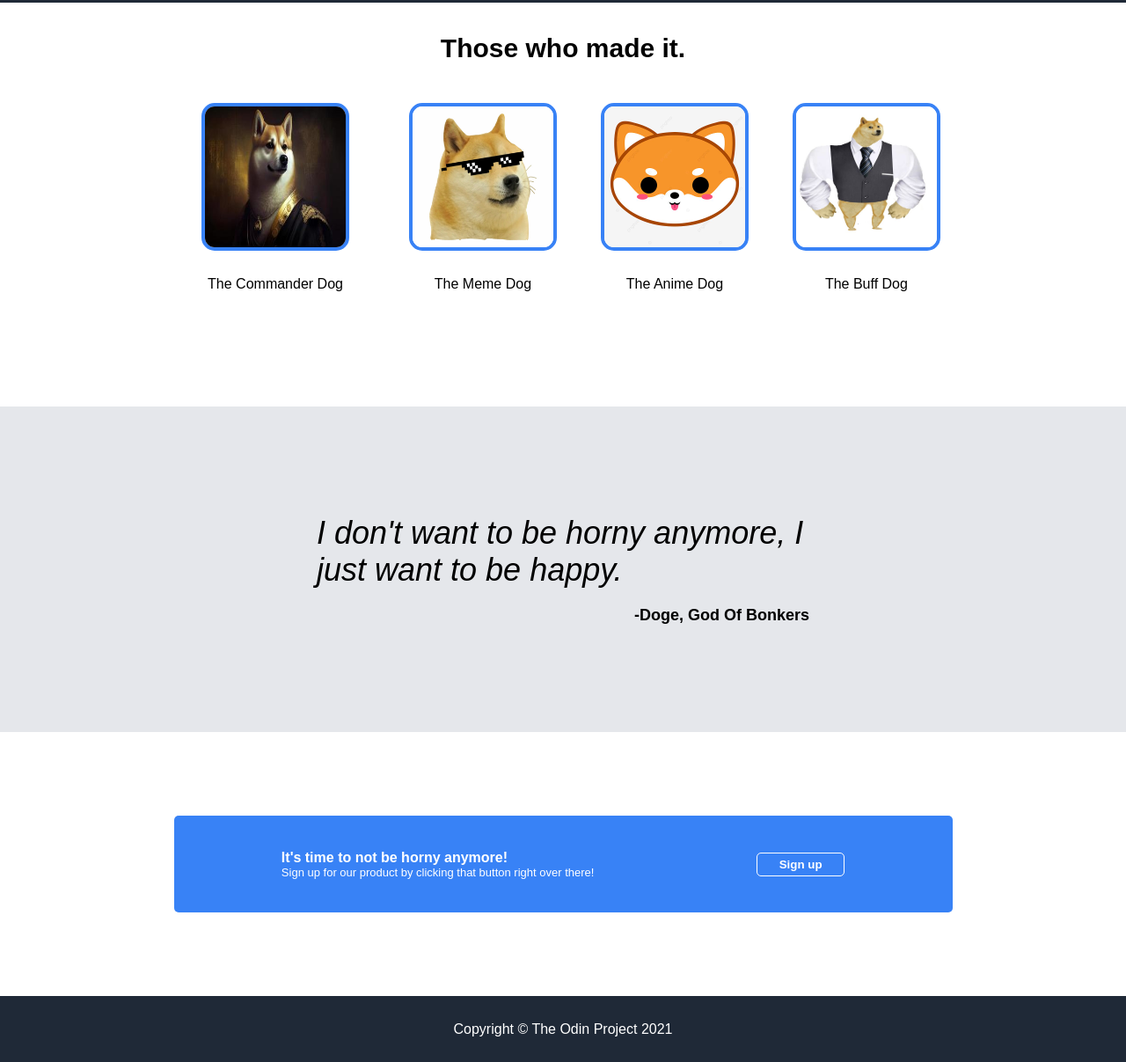
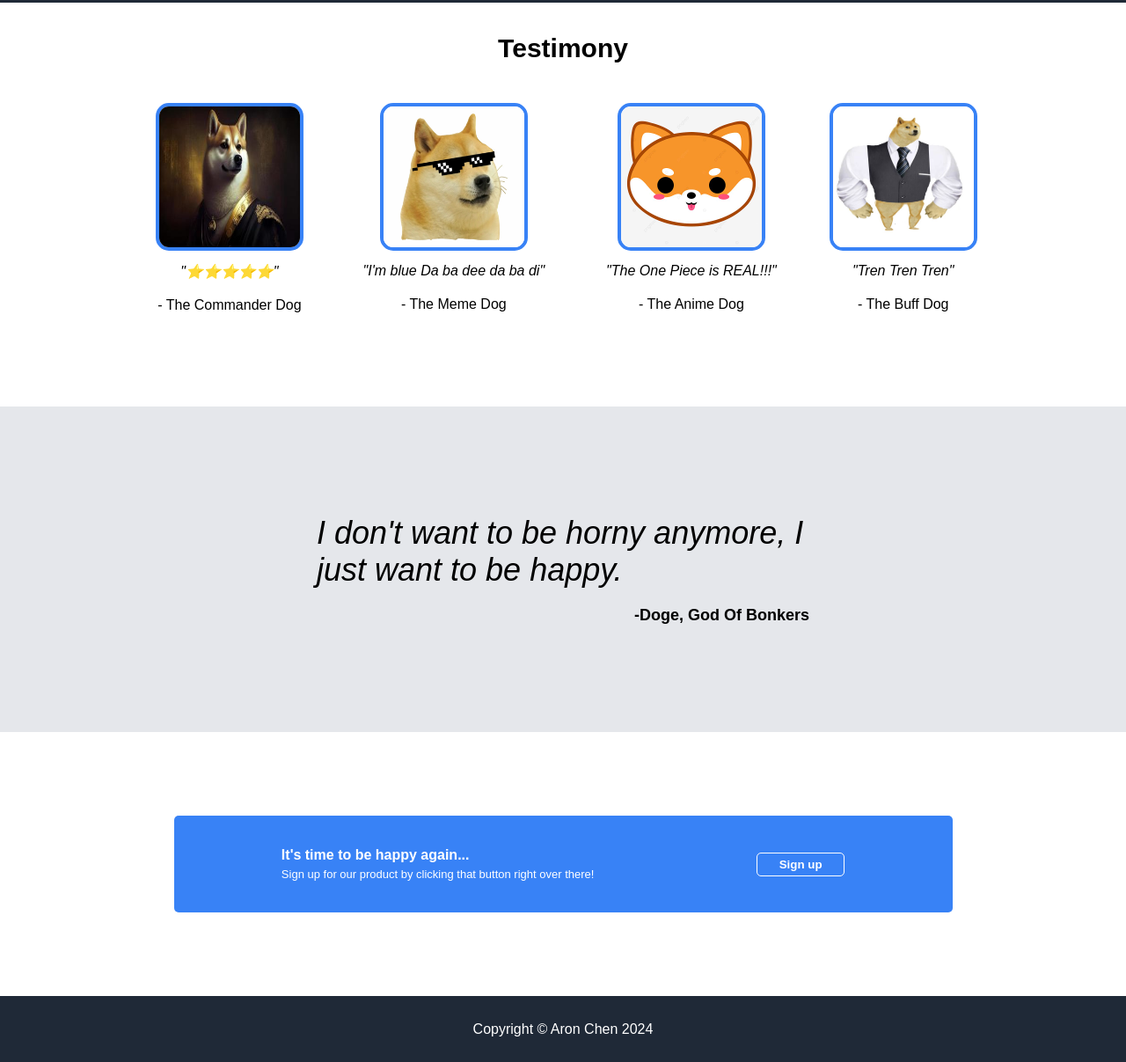
Before and after one commit to AronC500/Landing-Page, a plain HTML site: page index.html in a window 1280 px wide. Shown: the part 597-1804 px from the top of the page at 88% size. Drawn offline with Linux system fonts and the light colour scheme.

Commit message:
Complete

```diff
--- a/index.html
+++ b/index.html
@@ -39,29 +39,36 @@
         </div>
 
     </div>
-    <div class="Head">Those who made it.</div>
+    <div class="Head">Testimony</div>
 
     <div class="Imagery">
         <div class="Boxx">
             <div class="Boxx2">
               <div>
                 <img src="./img/chaddoge.png">
-                <div class="G">The Commander Dog</div>
+                <div class="T">"⭐⭐⭐⭐⭐"</div>
+
+                <div class="G">- The Commander Dog</div>
 
             </div>
             <div>
                 <img src="./img/cooldoge.png">
-                <div class="G">The Meme Dog</div>
+                <div class="T">"I'm blue Da ba dee da ba di"</div>
+
+                <div class="G">- The Meme Dog</div>
 
             </div>
             <div>
                 <img src="./img/kawaiidoge.png">
-                <div class="G">The Anime Dog</div>
+                <div class="T">"The One Piece is REAL!!!"</div>
+                <div class="G">- The Anime Dog</div>
 
             </div>
             <div>
                 <img src="./img/buffdoge.png">
-                <div class="G">The Buff Dog</div>
+                <div class="T">"Tren Tren Tren"</div>
+
+                <div class="G">- The Buff Dog</div>
 
             </div>
             </div>
@@ -80,7 +87,9 @@
         <div class="dBox">
             <div class="All">
                 <div class="Bro">
-                    <div class="text">It's time to not be horny anymore!</div>
+                    <div class="text">
+                        It's time to be happy again...
+                    </div>
                     <div class="text2">Sign up for our product by clicking that button right over there!  </div>
                 </div>
                 <button>Sign up</button>
@@ -88,7 +97,7 @@
         </div>
     </div>
     <footer>
-        Copyright &copy The Odin Project 2021
+        Copyright &copy Aron Chen 2024
     </footer>
 </body>
 </html>
```
Also changed, not shown: wow.css.
